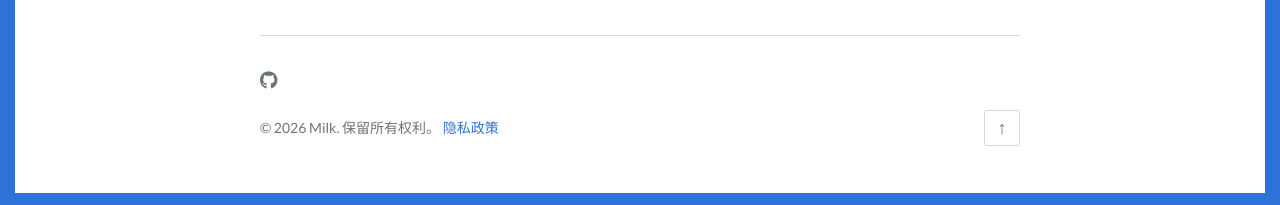
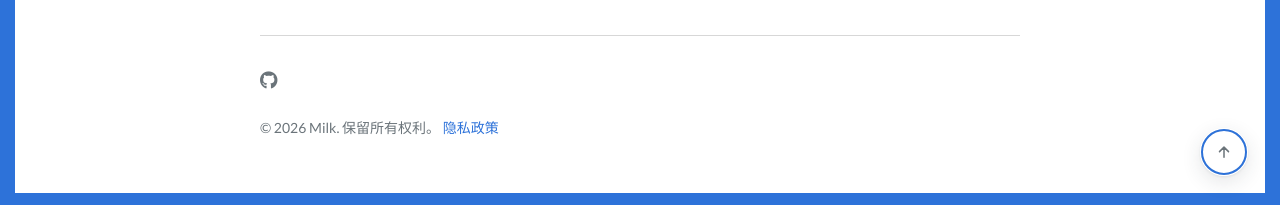
Before and after one commit to yangjj-iso/yangjj-iso.github.io, a Jekyll site: the page built from style-guide.md, in a window 1280 px wide and 1400 px high, scrolled down 5907 px. Shown: the part 1192-1397 px from the top of the window. Built offline with Jekyll 4.4.1, drawn with Linux system fonts in a browser that asks for light colours; some web fonts are replaced.

Commit message:
Add floating back-to-top button and hide headings in post excerpts
Co-authored-by: Cursor <cursoragent@cursor.com>

```diff
--- a/_includes/footer.html
+++ b/_includes/footer.html
@@ -8,6 +8,15 @@
     <div class="site-info">
       {{ site.footer.content | markdownify }}
     </div><!-- .site-info -->
-    <a href="#page" id="back-to-top" class="back-to-top"><span class="screen-reader-text">Back to the top </span>&#8593;</a>
   </div><!-- .footer-bottom -->
+  <a href="#page" id="back-to-top" class="back-to-top" aria-label="回到顶部">
+    <span class="screen-reader-text">Back to the top</span>
+    <svg class="back-to-top__ring" viewBox="0 0 48 48" aria-hidden="true">
+      <circle class="back-to-top__track" cx="24" cy="24" r="22"/>
+      <circle class="back-to-top__progress" cx="24" cy="24" r="22"/>
+    </svg>
+    <svg class="back-to-top__arrow" viewBox="0 0 24 24" aria-hidden="true">
+      <path d="M12 19V5.5M6 11.5l6-6 6 6"/>
+    </svg>
+  </a>
 </footer><!-- .site-footer -->
--- a/_sass/_content.scss
+++ b/_sass/_content.scss
@@ -55,6 +55,13 @@
 
 .read-more {
   font-weight: bold;
+}
+
+/* 列表页摘要只保留正文段落，文章以小标题开头时不显示成和文章标题一样大的标题 */
+.post-excerpt {
+  h1, h2, h3, h4, h5, h6 {
+    display: none;
+  }
 }
 
 .post-content .diagram {
--- a/_sass/_general.scss
+++ b/_sass/_general.scss
@@ -309,8 +309,7 @@ video {
 
 /* Buttons */
 #menu-open,
-#menu-close,
-.back-to-top {
+#menu-close {
 	background: 0;
   border: 1px solid _palette(border);
   border-radius: 3px;
--- a/_sass/_site-footer.scss
+++ b/_sass/_site-footer.scss
@@ -25,31 +25,100 @@
 }
 
 .back-to-top {
-  display: inline-block;
-  font-size: 18px;
-  margin-top: 1.25rem;
-  padding: 1px 0 3px;
-  text-align: center;
+  align-items: center;
+  -webkit-backdrop-filter: saturate(180%) blur(12px);
+  backdrop-filter: saturate(180%) blur(12px);
+  background: rgba(255, 255, 255, .82);
+  border-radius: 50%;
+  bottom: 32px;
+  box-shadow: 0 6px 20px rgba(44, 52, 60, .12), 0 1px 3px rgba(44, 52, 60, .08);
+  color: _palette(primary);
+  display: flex;
+  height: 48px;
+  justify-content: center;
+  opacity: 0;
+  position: fixed;
+  right: 32px;
   text-decoration: none;
-  -webkit-transition: .3s ease;
-  transition: .3s ease;
-  &:hover {
+  transform: translateY(16px) scale(.9);
+  transition: opacity .35s ease, visibility .35s, color .25s, box-shadow .25s,
+    transform .35s cubic-bezier(.2, .8, .2, 1);
+  visibility: hidden;
+  width: 48px;
+  z-index: 100;
+
+  &.is-visible {
+    opacity: 1;
+    transform: none;
+    visibility: visible;
+  }
+
+  &:hover,
+  &:focus-visible {
+    box-shadow: 0 10px 28px rgba(44, 52, 60, .18), 0 2px 6px rgba(44, 52, 60, .08);
+    color: _palette(accent);
+    outline: 0;
     text-decoration: none;
+    transform: translateY(-3px);
+  }
+
+  &:active {
+    transform: translateY(-1px) scale(.95);
   }
 }
 
-@media only screen and (min-width: 481px) {
-  .footer-bottom {
-    padding-right: 60px;
-    position: relative;
-  }
+.back-to-top__ring {
+  height: 100%;
+  left: 0;
+  position: absolute;
+  top: 0;
+  transform: rotate(-90deg);
+  width: 100%;
 
-  .back-to-top {
-    margin: 0;
-    position: absolute;
-    right: 0;
-    top: 50%;
-    -webkit-transform: translateY(-50%);
-    transform: translateY(-50%);
+  circle {
+    fill: none;
+    stroke-width: 2;
   }
 }
+
+.back-to-top__track {
+  stroke: rgba(107, 116, 122, .14);
+}
+
+.back-to-top__progress {
+  stroke: _palette(accent);
+  stroke-linecap: round;
+  transition: stroke-dashoffset .12s linear;
+}
+
+.back-to-top__arrow {
+  fill: none;
+  height: 18px;
+  stroke: currentColor;
+  stroke-linecap: round;
+  stroke-linejoin: round;
+  stroke-width: 2;
+  transition: transform .25s ease;
+  width: 18px;
+
+  .back-to-top:hover & {
+    transform: translateY(-2px);
+  }
+}
+
+@media only screen and (max-width: 480px) {
+  .back-to-top {
+    bottom: 20px;
+    height: 42px;
+    right: 16px;
+    width: 42px;
+  }
+}
+
+@media (prefers-reduced-motion: reduce) {
+  .back-to-top,
+  .back-to-top__arrow,
+  .back-to-top__progress {
+    transition: none;
+  }
+}
--- a/assets/js/custom.js
+++ b/assets/js/custom.js
@@ -19,3 +19,42 @@ if (menuToggle) {
     }, false);
   }
 }
+
+// Floating back-to-top button with reading progress ring
+(function () {
+  let button = document.getElementById('back-to-top');
+  if (!button) return;
+  let progress = button.querySelector('.back-to-top__progress');
+  let length = progress ? progress.getTotalLength() : 0;
+  if (progress) {
+    progress.style.strokeDasharray = length;
+    progress.style.strokeDashoffset = length;
+  }
+  let ticking = false;
+
+  function update() {
+    let top = window.scrollY || document.documentElement.scrollTop;
+    let max = document.documentElement.scrollHeight - window.innerHeight;
+    button.classList.toggle('is-visible', top > 360);
+    if (progress && max > 0) {
+      progress.style.strokeDashoffset = length * (1 - Math.min(top / max, 1));
+    }
+    ticking = false;
+  }
+
+  window.addEventListener('scroll', function () {
+    if (!ticking) {
+      ticking = true;
+      window.requestAnimationFrame(update);
+    }
+  }, { passive: true });
+  window.addEventListener('resize', update);
+  update();
+
+  button.addEventListener('click', function (e) {
+    e.preventDefault();
+    let reduce = window.matchMedia('(prefers-reduced-motion: reduce)').matches;
+    window.scrollTo({ top: 0, behavior: reduce ? 'auto' : 'smooth' });
+    button.blur();
+  });
+})();
--- a/index.html
+++ b/index.html
@@ -21,7 +21,7 @@ layout: default
       </figure><!-- .post-thumbnail -->
       {% endif %}
     </header><!-- .post-header -->
-    <div class="post-content">
+    <div class="post-content post-excerpt">
       {% if post.content contains '<!--more-->' %}
       {{ post.content | split:'<!--more-->' | first }}
       <p class="read-more"><a href="{{ site.baseurl }}{{ post.url }}" class="read-more-link">Continue reading &rarr;</a>
```
